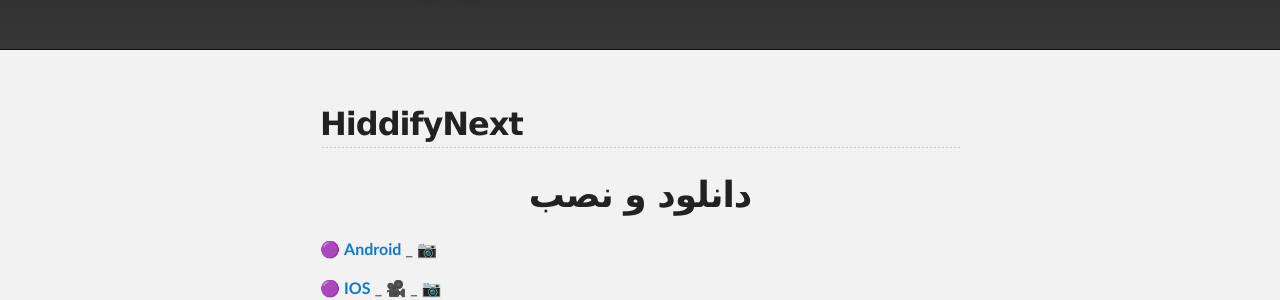
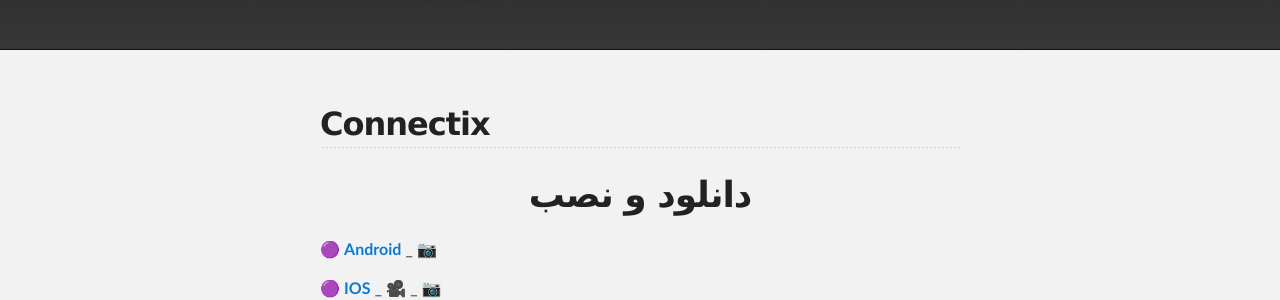
Before and after one commit to mostafacpr/mostafacpr.github.io, a Jekyll site: the page built from c.md, in a window 1280 px wide and 900 px high. Shown: the part 160-460 px from the top of the window. Built offline with Jekyll 4.4.1, drawn with Linux system fonts in a browser that asks for light colours; our own code applies the rules of GitHub Pages for plain Markdown files.

Commit message:
Update c.md

```diff
--- a/c.md
+++ b/c.md
@@ -2,7 +2,7 @@
 layout: default
 ---
 
-## HiddifyNext
+## Connectix
 <h1>
 <center>
         <p>
```
